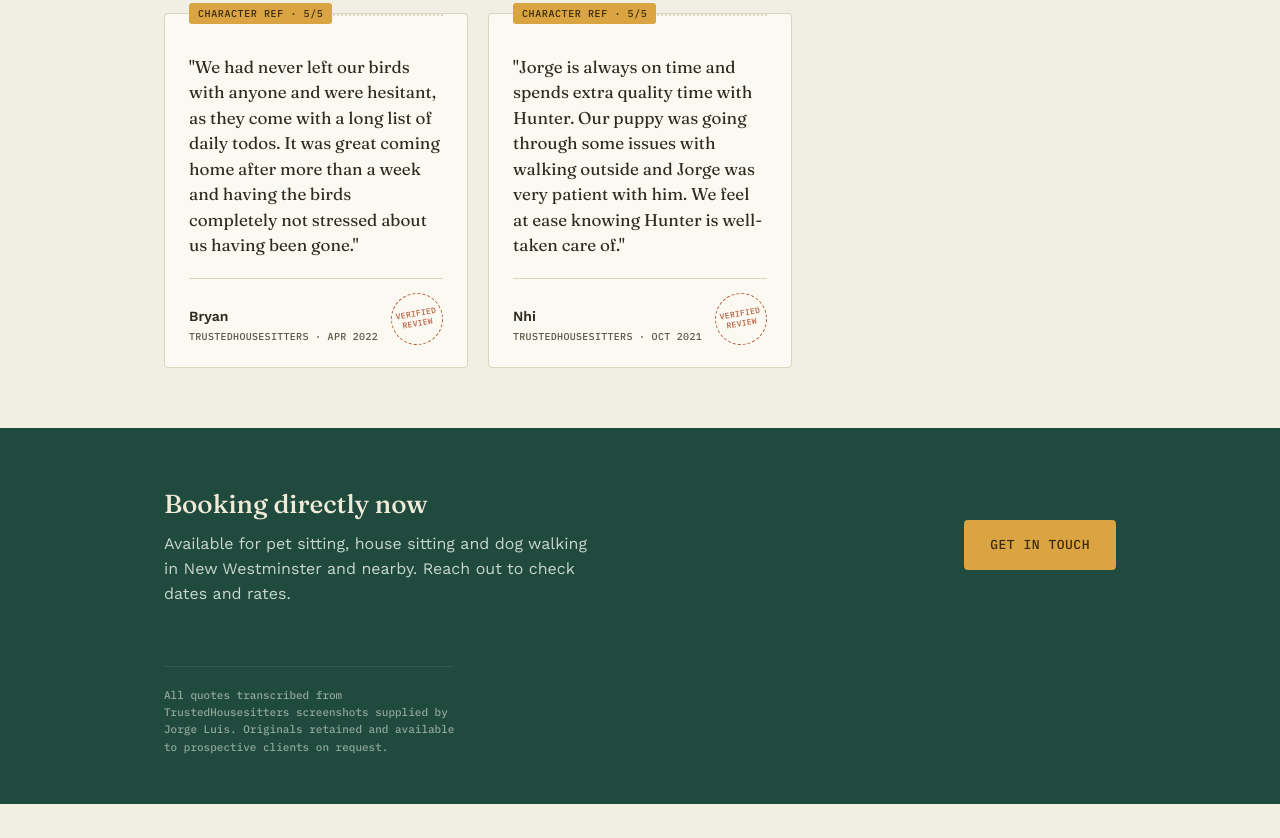
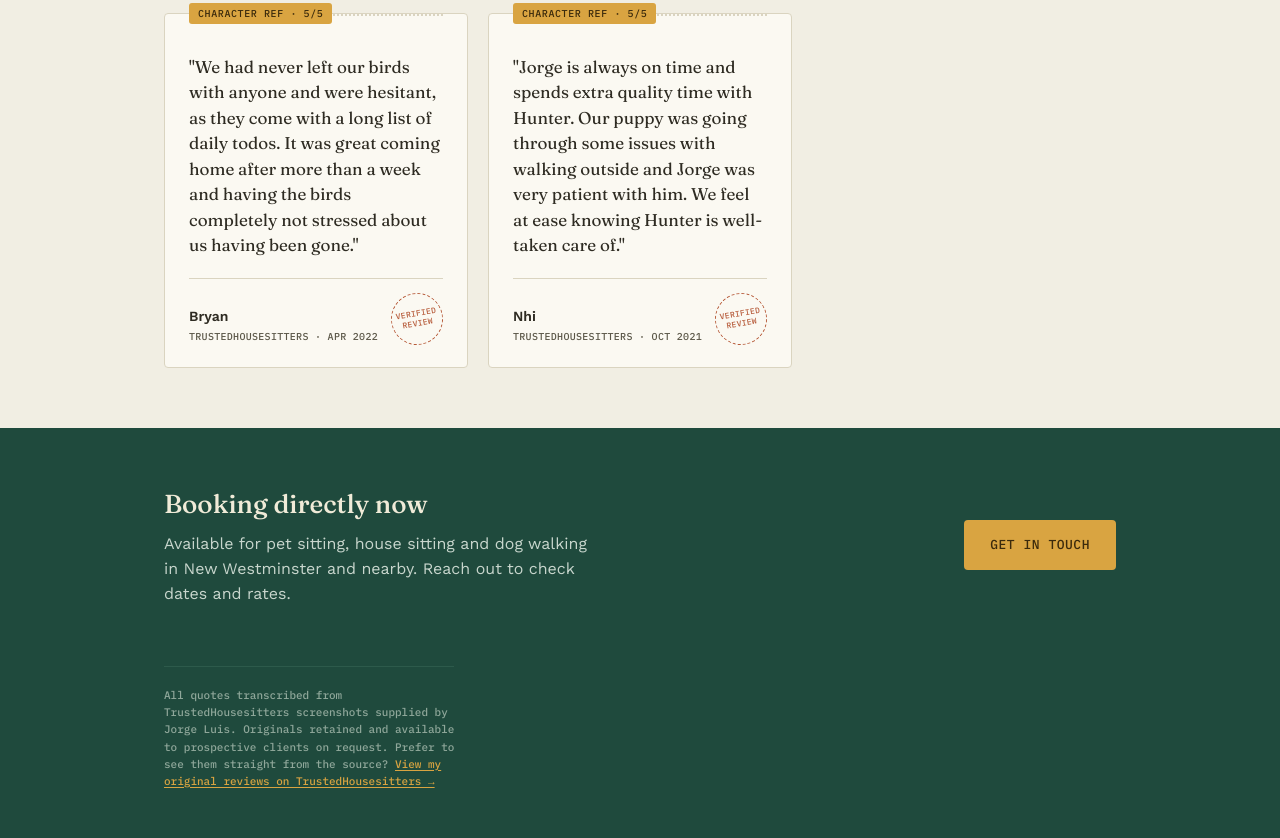
Before and after one commit to jalonso2084/pet-care-portfolio, a plain HTML site: page index.html in a window 1280 px wide. Shown: the part 2420-3258 px from the top of the page. Before the commit the page ends 3224 px from the top, so only its background shows below. Drawn offline with nearby package versions, Linux system fonts and the light colour scheme.

Commit message:
Agregue el link a THS

```diff
--- a/index.html
+++ b/index.html
@@ -268,6 +268,14 @@ footer p{
   border-top:1px solid #2D5A4B;
   padding-top:20px;
 }
+.verify-link{
+  color:var(--marigold);
+  text-decoration:underline;
+  text-underline-offset:2px;
+}
+.verify-link:hover{
+  color:#F0EBD8;
+}
 
 @media(max-width:640px){
   .stat-strip{grid-template-columns:1fr;}
@@ -439,7 +447,7 @@ footer p{
       </div>
       <a class="cta-btn" href="mailto:REPLACE-WITH-YOUR-EMAIL">Get in touch</a>
     </div>
-    <p class="note">All quotes transcribed from TrustedHousesitters screenshots supplied by Jorge Luis. Originals retained and available to prospective clients on request.</p>
+    <p class="note">All quotes transcribed from TrustedHousesitters screenshots supplied by Jorge Luis. Originals retained and available to prospective clients on request. Prefer to see them straight from the source? <a class="verify-link" href="https://www.trustedhousesitters.com/house-and-pet-sitters/canada/british-columbia/new-westminster/l/1509174/" target="_blank" rel="noopener">View my original reviews on TrustedHousesitters →</a></p>
   </div>
 </footer>
 
```
